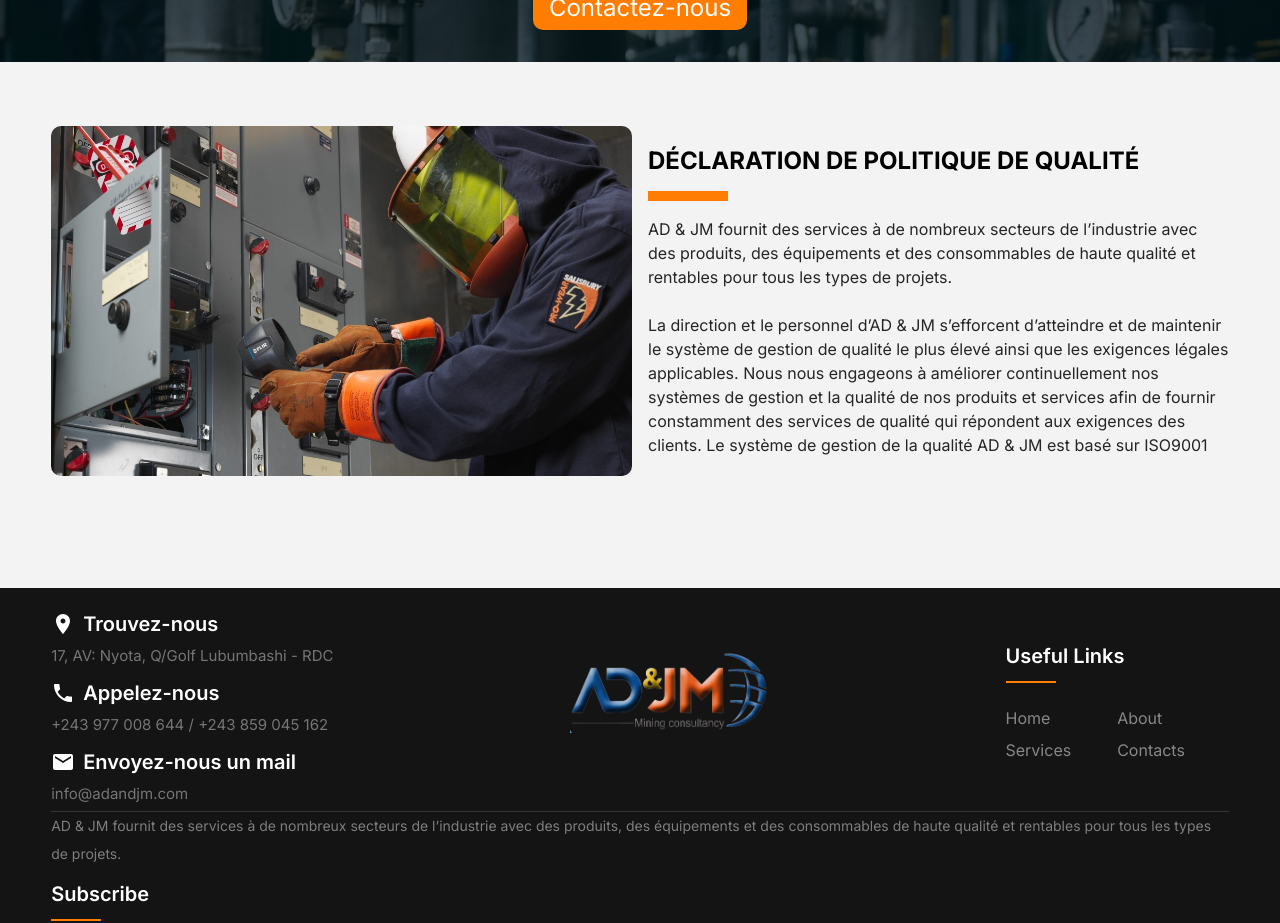
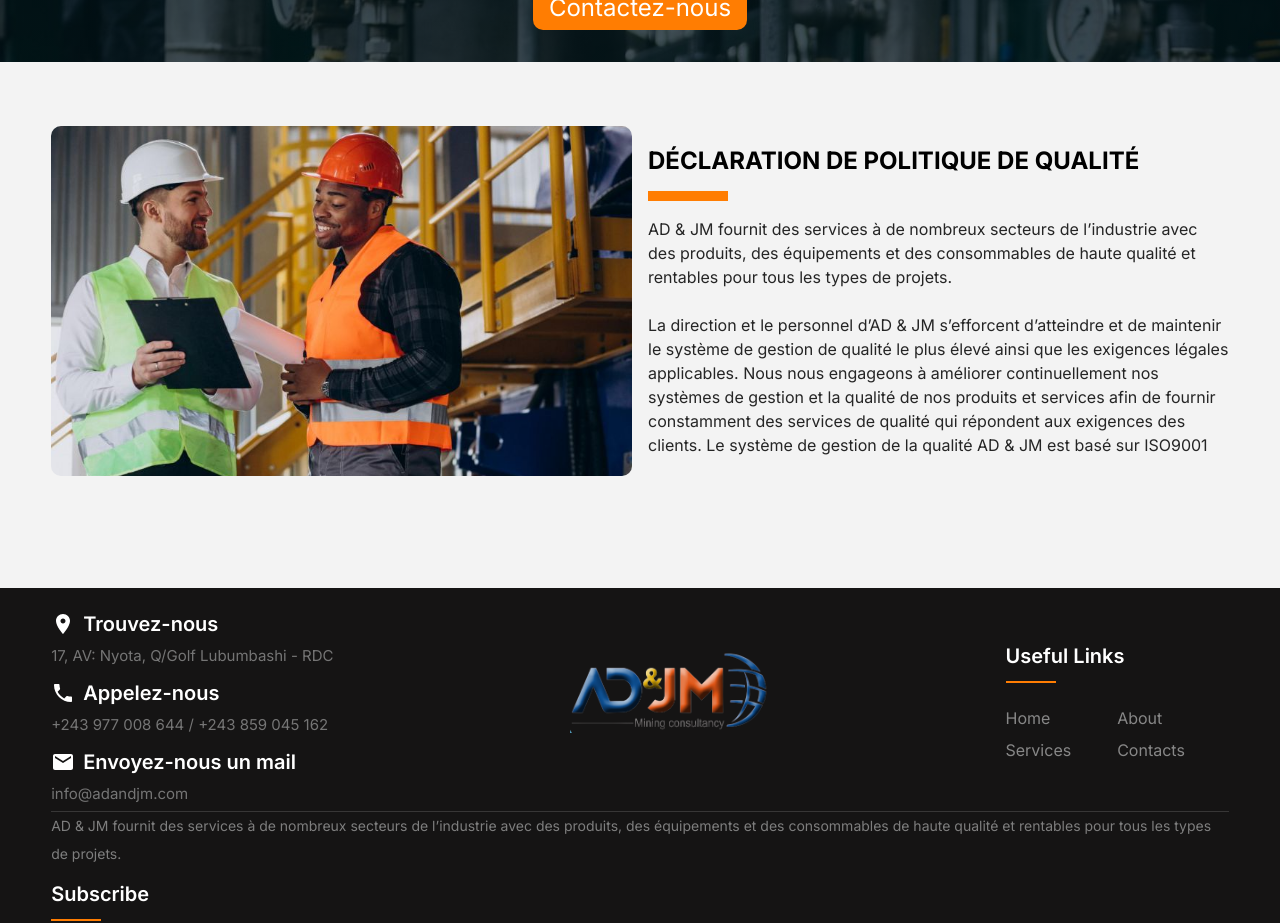
Before and after one commit to LUKINDA/adandjm, a React (Vite) app: page /about in a window 1280 px wide. Shown: the part 3660-4583 px from the top of the page. Built offline with nearby package versions, Linux system fonts and the light colour scheme.

Commit message:
about page updated

```diff
--- a/src/Pages/About/About.jsx
+++ b/src/Pages/About/About.jsx
@@ -15,6 +15,7 @@
 import belt from '../../assets/belt.jpg'
 import civil from '../../assets/civil.jpeg'
 import construction from '../../assets/construction.jpg'
+import politic from '../../assets/politic.jpeg'
 
 const About = () => {
   return (
@@ -187,7 +188,7 @@
 
       <section className="content_main" id='politique'>
         <div className="right2">
-          <img src={electric} alt="" />
+          <img src={politic} alt="" />
         </div>
         <div className="left">
           <h2>DÉCLARATION DE POLITIQUE DE QUALITÉ</h2>
```
Also changed, not shown: src/assets/politic.jpeg (added).
